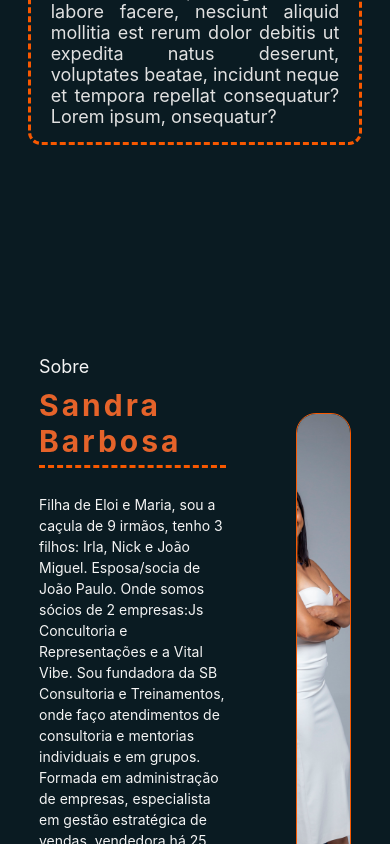
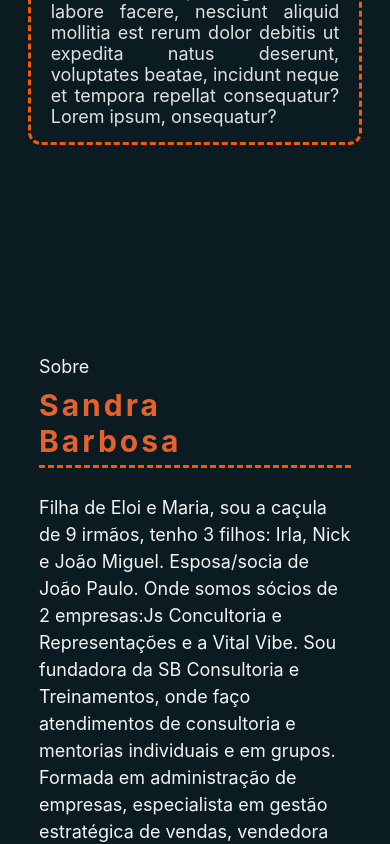
Before and after one commit to sbtechonologydepartment/sb-site, a React (Vite) app: page / in a window 390 px wide. Shown: the part 1156-2000 px from the top of the page. Built offline with nearby package versions, Linux system fonts and the light colour scheme.

Commit message:
responsive: add responsive to otherServices section

```diff
--- a/src/pages/Home/home-styles.ts
+++ b/src/pages/Home/home-styles.ts
@@ -18,6 +18,7 @@ export const Container = styled.div`
     > div#start-home {
         position: relative;
 
+        min-height: 67rem;
         height: 85vh;
         width: 100%;
         padding-inline: 5%;
--- a/src/sections/AboutSandra/aboutSandra-styles.ts
+++ b/src/sections/AboutSandra/aboutSandra-styles.ts
@@ -3,6 +3,7 @@ import { IPropsTheme } from "../../styles/theme";
 import { emergeUpDown } from "../../styles/keyframes/emergeUpDown";
 import { emergeDownUp } from "../../styles/keyframes/emergeDownUp";
 import { emergeRightLeft } from "../../styles/keyframes/emergeRightLeft";
+import { DEVICE_BREAKPOINTS } from "../../styles/deviceBreakpoints";
 
 interface IProps extends IPropsTheme {
     $alreadyseen: 'true' | 'false'
@@ -19,10 +20,14 @@ export const Container = styled.div<IProps>`
     padding-top: 3%;
     width: 100%;
 
+    @media (max-width: ${DEVICE_BREAKPOINTS.XL}) {
+        flex-direction: column ;
+    }
+
     > div#texts {
         align-self: flex-start;
 
-        width: 50rem;
+        max-width: 50rem;
 
         margin-top: 5rem;
 
@@ -43,7 +48,8 @@ export const Container = styled.div<IProps>`
 
             position: relative;
 
-            animation: ${(props) => props.$alreadyseen === 'true' ? css`${emergeUpDown} 1.5s ease-in-out backwards` : ''};
+            opacity: 0;
+            animation: ${(props) => props.$alreadyseen === 'true' ? css`${emergeUpDown} 1.5s ease-in-out both` : ''};
 
             &::after {
                 content: '';
@@ -74,6 +80,10 @@ export const Container = styled.div<IProps>`
             text-align: left;
 
             animation: ${(props) => props.$alreadyseen === 'true' ? css`${emergeDownUp} 1.5s ease-in-out 2.6s backwards` : ''};
+
+            @media (max-width: ${DEVICE_BREAKPOINTS.XL}) {
+                font-size: ${({theme}) => theme.FONT_SIZE.M};
+            }
         }
     }
 
@@ -89,6 +99,10 @@ export const Container = styled.div<IProps>`
         opacity: 0;
         animation: ${(props) => props.$alreadyseen === 'true' ? css`${emergeRightLeft} 1.5s ease-in-out 2.7s both` : ''};
 
+        @media (max-width: ${DEVICE_BREAKPOINTS.XL}) {
+            display: none;
+        }
+
         > img {
             height: 100%;
             width: 100%;
--- a/src/sections/OtherServices/index.tsx
+++ b/src/sections/OtherServices/index.tsx
@@ -1,6 +1,6 @@
 import { Container, Service, ServiceTrack} from "./otherServices-styles";
 import { IServices } from "../../data/listOfService";
-import React, { forwardRef, useRef } from "react";
+import React, { forwardRef, useEffect, useRef, useState } from "react";
 import { FaArrowAltCircleLeft, FaArrowAltCircleRight } from "react-icons/fa";
 import { useInView } from "react-intersection-observer";
 
@@ -10,6 +10,9 @@ interface IPropsOtherServices {
 }
 
 export const OtherServices = forwardRef<HTMLDivElement, IPropsOtherServices>((props, reference) => {
+    const [ isMobile, setIsMobile ] = useState<boolean>(window.innerWidth < 700)
+    const minItems = isMobile ? 2 : 3
+
     const { ref: otherServicesRef, inView } = useInView({triggerOnce: true})
 
     const listOfServicesRef = useRef<Array<HTMLDivElement | null>>([])
@@ -20,7 +23,7 @@ export const OtherServices = forwardRef<HTMLDivElement, IPropsOtherServices>((pr
 
             if(currentRef) {
                 const width = currentRef.clientWidth;
-                currentRef.scrollLeft = currentRef.scrollLeft - (width + 90);
+                currentRef.scrollLeft = currentRef.scrollLeft - (width + 22);
             }
         }
     }
@@ -31,10 +34,23 @@ export const OtherServices = forwardRef<HTMLDivElement, IPropsOtherServices>((pr
 
             if(currentRef) {
                 const width = currentRef.clientWidth;
-                currentRef.scrollLeft = currentRef.scrollLeft + (width + 90);
+                currentRef.scrollLeft = currentRef.scrollLeft + (width + 22);
             }
         }
     }
+
+    useEffect(() => {
+        const handleResize = () => {
+            setIsMobile(window.innerWidth < 774);
+        };
+
+        window.addEventListener('resize', handleResize);
+
+        handleResize();
+
+        return () => window.removeEventListener('resize', handleResize);
+    }, [])
+
     return (
         <Container
          data-name='Serviços'
@@ -48,14 +64,14 @@ export const OtherServices = forwardRef<HTMLDivElement, IPropsOtherServices>((pr
            <div id="listOfServices" ref={otherServicesRef}>
                {
                    (props.list as IServices[][]).map((serviceTrack, trackIndex) => (
-                       <ServiceTrack
-                        key={trackIndex}
-                       >
+                        <ServiceTrack
+                         key={trackIndex}
+                        >
                            <strong>{serviceTrack[0].track}</strong>
 
                            <div>
                                {
-                                   serviceTrack.length >= 3 ? (
+                                   serviceTrack.length >= minItems ? (
                                        <button
                                         className="buttonCarousel"
                                         onClick={() => btnPressPrevious(trackIndex)}
@@ -94,7 +110,7 @@ export const OtherServices = forwardRef<HTMLDivElement, IPropsOtherServices>((pr
                                </div>
 
                                {
-                                   serviceTrack.length >= 3 ? (
+                                   serviceTrack.length >= minItems ? (
                                        <button
                                         className="buttonCarousel"
                                         onClick={() => btnPressNext(trackIndex)}
@@ -111,109 +127,3 @@ export const OtherServices = forwardRef<HTMLDivElement, IPropsOtherServices>((pr
        </Container>
     )
 })
-
-// export function OtherServices({list, ...rest}: IProps) {
-//     const { ref: otherServicesRef, inView } = useInView({triggerOnce: true})
-
-//     const listOfServicesRef = useRef<Array<HTMLDivElement | null>>([])
-
-//     function btnPressPrevious(index: number) {
-//         if (listOfServicesRef.current) {
-//             const currentRef = listOfServicesRef.current[index]
-
-//             if(currentRef) {
-//                 const width = currentRef.clientWidth;
-//                 currentRef.scrollLeft = currentRef.scrollLeft - (width + 90);
-//             }
-//         }
-//     }
-
-//     function btnPressNext(index: number) {
-//         if (listOfServicesRef.current) {
-//             const currentRef = listOfServicesRef.current[index]
-
-//             if(currentRef) {
-//                 const width = currentRef.clientWidth;
-//                 currentRef.scrollLeft = currentRef.scrollLeft + (width + 90);
-//             }
-//         }
-//     }
-
-//     return(
-//         <Container
-//          data-name='Serviços'
-//          {...rest}
-//         >
-
-//             <div>
-//                 <span>Conheça nossos</span>
-//                 <strong>Programas</strong>
-//             </div>
-
-//             <div id="listOfServices" ref={otherServicesRef}>
-//                 {
-//                     list.map((serviceTrack, trackIndex) => (
-//                         <ServiceTrack
-//                          key={trackIndex}
-//                         >
-//                             <strong>{serviceTrack[0].track}</strong>
-
-//                             <div>
-//                                 {
-//                                     serviceTrack.length >= 3 ? (
-//                                         <button
-//                                          className="buttonCarousel"
-//                                          onClick={() => btnPressPrevious(trackIndex)}
-//                                         >
-//                                             <FaArrowAltCircleLeft />
-//                                         </button>
-//                                     ) : null
-//                                 }
-
-//                                 <div id="carouselServices" ref={(element) => listOfServicesRef.current[trackIndex] = element}>
-//                                     {
-//                                         serviceTrack.map((service, serviceIndex) => (
-//                                             <Service
-//                                              key={serviceIndex}
-//                                              $otherServicesAlreadyseen={inView ? 'true' : 'false'}
-//                                              style={
-//                                                 {
-//                                                     '--delay-emerge': `${(serviceIndex * 0.5)}s`
-//                                                 } as React.CSSProperties
-//                                              }
-//                                             >
-//                                                 <div>
-//                                                     <img src={service.imageSrc} />
-//                                                 </div>
-
-//                                                 <div>
-//                                                     <strong>{service.title}</strong>
-//                                                     <p>
-//                                                         {service.text}
-//                                                         Lorem ipsum dolor sit amet consectetur adipisicing elit. Nobis odio perferendis numquam vero dolor, quam, eveniet mollitia cumque cupiditate inventore soluta eaque, consequuntur illo voluptas. Ducimus natus dolorum unde laborum!
-//                                                     </p>
-//                                                 </div>
-//                                             </Service>
-//                                         ))
-//                                     }
-//                                 </div>
-
-//                                 {
-//                                     serviceTrack.length >= 3 ? (
-//                                         <button
-//                                          className="buttonCarousel"
-//                                          onClick={() => btnPressNext(trackIndex)}
-//                                         >
-//                                             <FaArrowAltCircleRight />
-//                                         </button>
-//                                     ) : null
-//                                 }
-//                             </div>
-//                         </ServiceTrack>
-//                     ))
-//                 }
-//             </div>
-
-//         </Container>
-//     )
-// }
--- a/src/sections/OtherServices/otherServices-styles.ts
+++ b/src/sections/OtherServices/otherServices-styles.ts
@@ -1,6 +1,7 @@
 import styled, { css } from "styled-components";
 import { IPropsTheme } from "../../styles/theme";
 import { emergeDownUp } from "../../styles/keyframes/emergeDownUp";
+import { DEVICE_BREAKPOINTS } from "../../styles/deviceBreakpoints";
 
 interface IProps extends IPropsTheme {
     $otherServicesAlreadyseen: 'true' | 'false'
@@ -17,6 +18,10 @@ export const Container = styled.div<IPropsTheme>`
     flex-direction: column;
     align-items: center;
     gap: 5rem;
+
+    @media (max-width: ${DEVICE_BREAKPOINTS.MD}) {
+
+    }
 
     > div:first-child {
         display: flex;
@@ -48,15 +53,23 @@ export const Container = styled.div<IPropsTheme>`
 export const ServiceTrack = styled.div<IPropsTheme>`
     display: flex;
     flex-direction: column;
-    align-items: start;
+    align-items: center;
     gap: 3rem;
 
+    min-width: 30rem;
     width: 100%;
+    max-width: 115rem;
 
     > strong {
+        align-self: start;
+
         font-size: ${({theme}) => theme.FONT_SIZE.M};
         color: ${({theme}) => theme.COLORS.WHITE};
         margin-left: 6%;
+
+        @media (max-width: ${DEVICE_BREAKPOINTS.MD}) {
+            margin-left: 12.5%;
+        }
     }
 
     > :last-child {
@@ -66,7 +79,12 @@ export const ServiceTrack = styled.div<IPropsTheme>`
         align-items: center;
 
         position: relative;
+
         width: 100%;
+
+        @media (max-width: ${DEVICE_BREAKPOINTS.MD}) {
+            padding-inline: 6.5%;
+        }
 
         > #carouselServices {
             display: flex;
@@ -101,7 +119,7 @@ export const ServiceTrack = styled.div<IPropsTheme>`
                 left: 0;
             }
             &:last-child{
-                right: 0%;
+                right: 0;
             }
         }
     }
--- a/src/styles/deviceBreakpoints.ts
+++ b/src/styles/deviceBreakpoints.ts
@@ -1,7 +1,7 @@
 export const DEVICE_BREAKPOINTS = {
     XS: '390px',
     SM: '640px',
-    MD: '768px',
+    MD: '788px',
     MDD: '870px',
     LG: '1050px',
     XL: '1280px'
```
